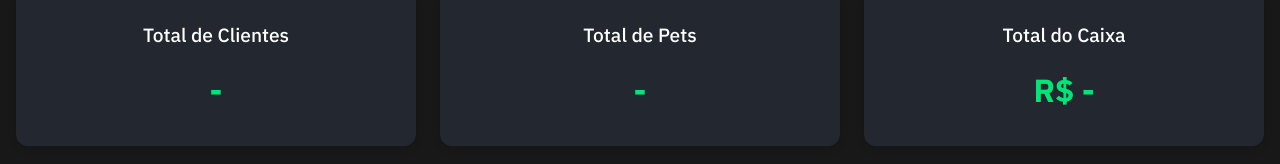
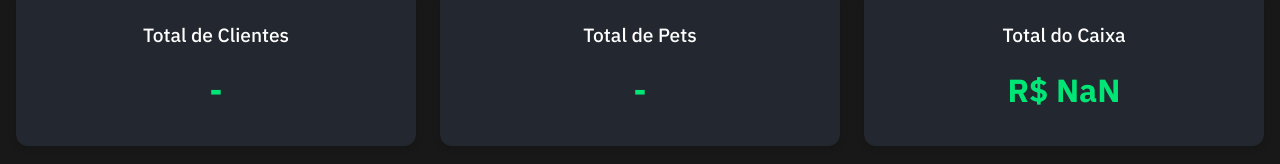
Before and after one commit to TheRermz/BanhoTosaCS, a React (Vite) app in the folder frontend/: page / in a window 1280 px wide. Shown: the part 207-371 px from the top of the page. Built offline with nearby package versions, Linux system fonts and the light colour scheme; no server answers.

Commit message:
Formatação do valor do caixa para exibir duas casas decimais

```diff
--- a/frontend/pages/Home/Home.jsx
+++ b/frontend/pages/Home/Home.jsx
@@ -122,7 +122,7 @@ function Home() {
         <div className="card">
           <h2>Total do Caixa</h2>
           <span className="card-value">
-            {loading ? "Carregando..." : `R$ ${caixa}`}
+            {loading ? "Carregando..." : `R$ ${Number(caixa).toFixed(2)}`}
           </span>
         </div>
       </div>
```
